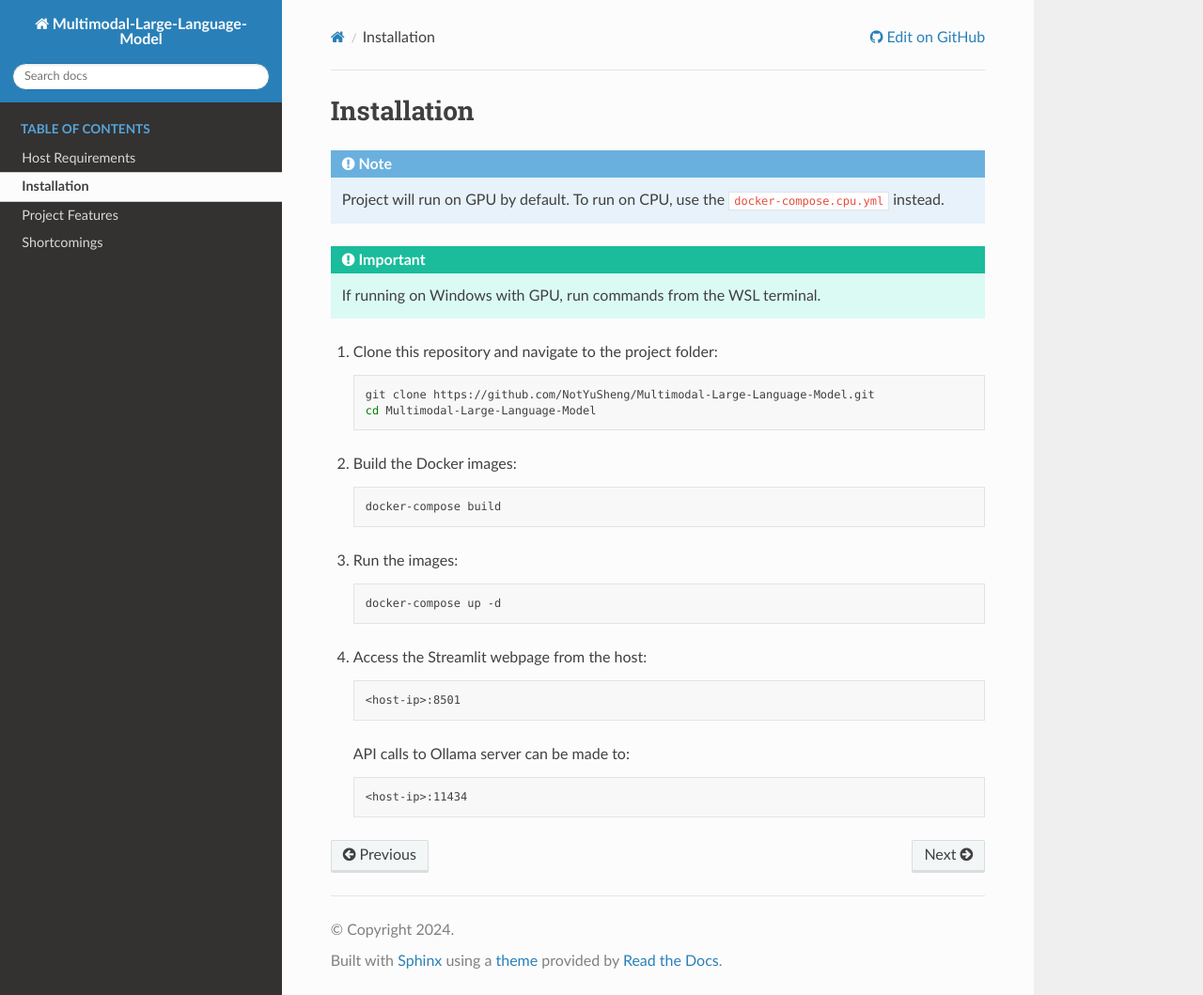
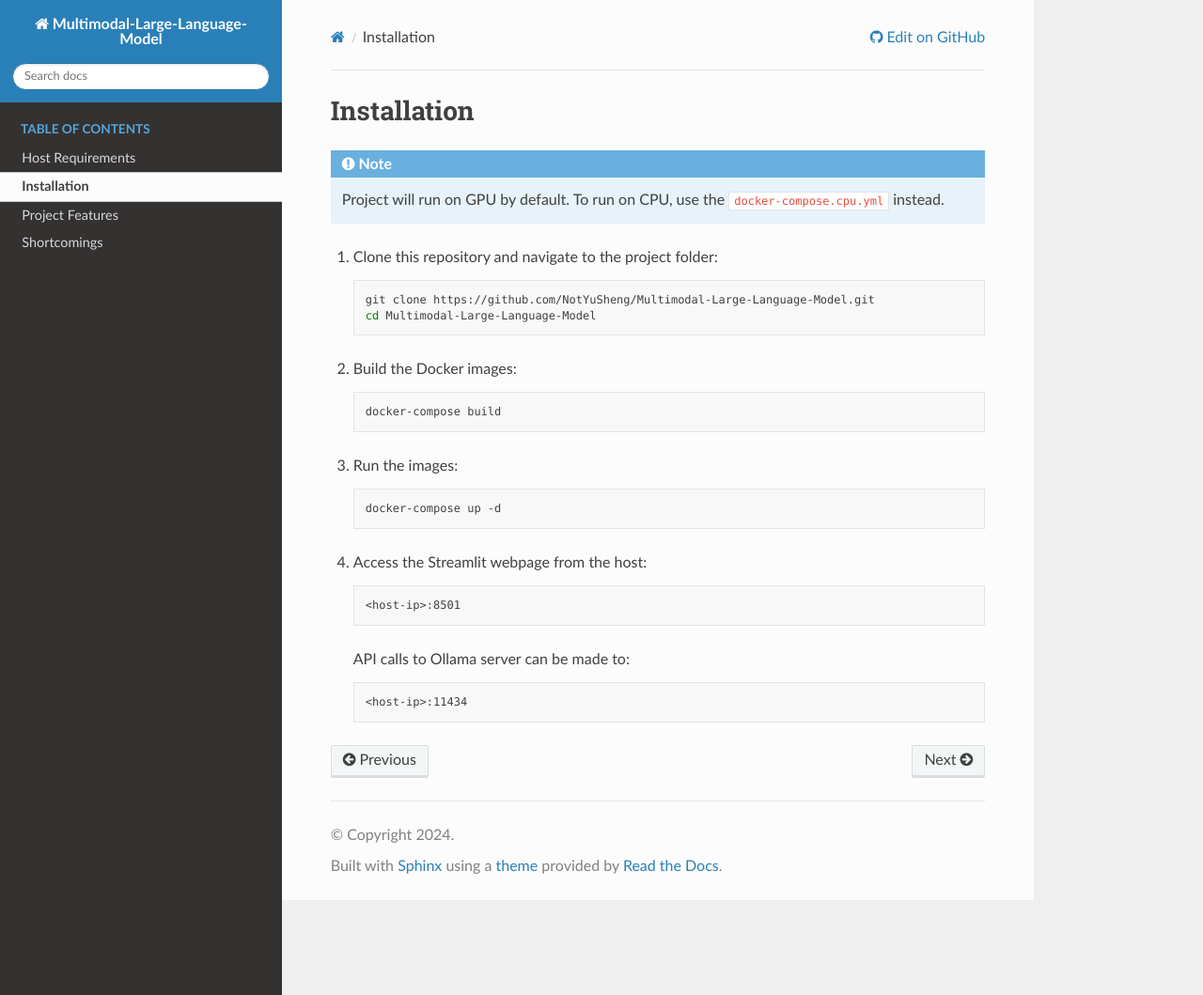
Before and after one commit to NotYuSheng/Multimodal-Large-Language-Model, a Sphinx documentation site: the page built from doc/installation.rst, in a window 1280 px wide and 1059 px high. Shown: the whole window at 94% size. Built offline with Sphinx 7.4.7 and the Read the Docs theme 2.0.0, drawn with Linux system fonts in a browser that asks for light colours; pages that are not in the unit, such as notebooks, are missing from menus.

Commit message:
Update installation.rst

```diff
--- a/doc/installation.rst
+++ b/doc/installation.rst
@@ -4,10 +4,6 @@ Installation
 .. note::
 
    Project will run on GPU by default. To run on CPU, use the ``docker-compose.cpu.yml`` instead.
-
-.. important::
-
-   If running on Windows with GPU, run commands from the WSL terminal.
 
 1. Clone this repository and navigate to the project folder:
 
```
